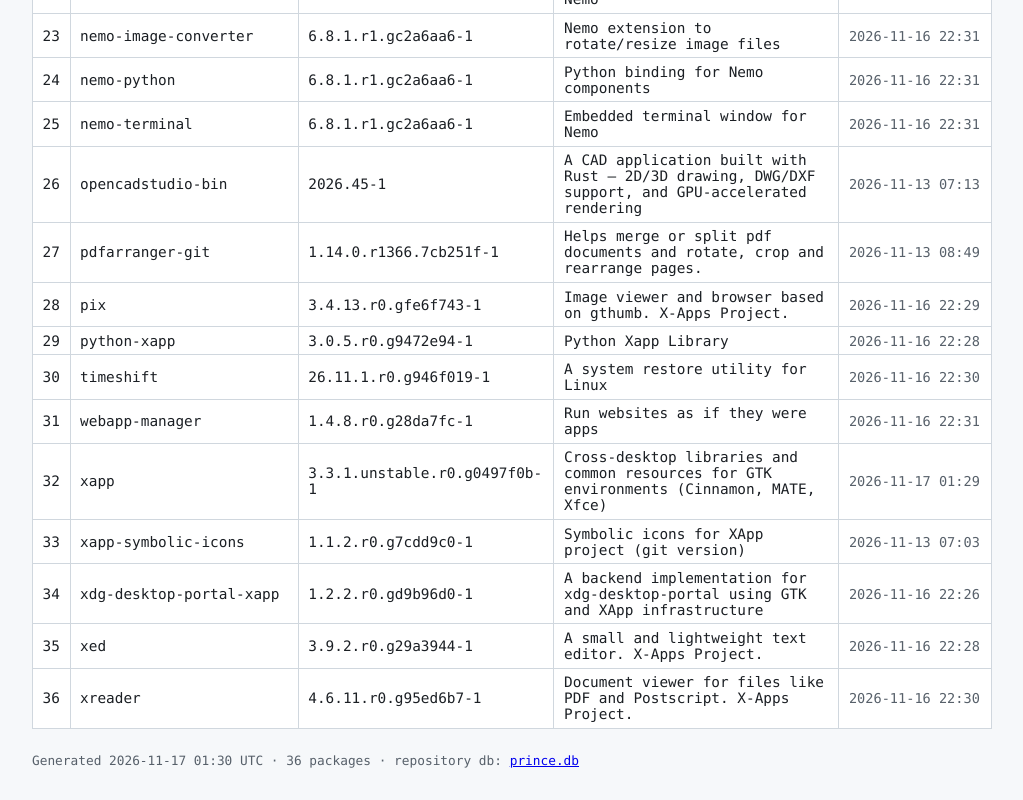
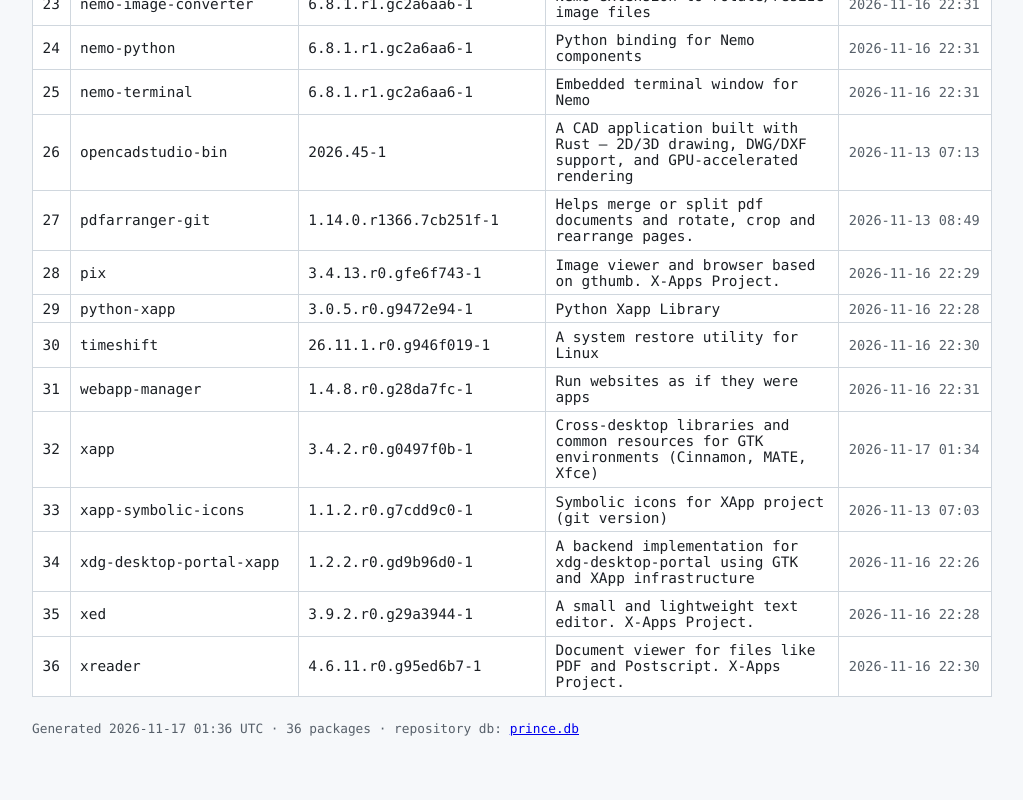
Before and after one commit to princepaul/arch-repo, a plain HTML site: page index.html in a window 1280 px wide. Shown: the part 1432-2232 px from the top of the page, without its empty margins (128-1151 px from the left). After the commit the page ends 2200 px from the top, so only its background shows below. Drawn offline with Linux system fonts and the light colour scheme.

Commit message:
Publish packages [skip ci]

```diff
--- a/index.html
+++ b/index.html
@@ -28,7 +28,7 @@ Server = https://princepaul.github.io/arch-repo/</pre>
 <table id="pkgtable"><thead><tr><th onclick="sortTable(0)">#</th><th onclick="sortTable(1)">Package</th><th onclick="sortTable(2)">Version</th><th>Description</th><th onclick="sortTable(4)">Build Date (UTC)</th></tr></thead><tbody>
 <tr><td data-sort="1">1</td><td data-sort="blueman-git">blueman-git</td><td data-sort="2.4.r152.gec7c9d20-1">2.4.r152.gec7c9d20-1</td><td>A GTK Bluetooth Manager (BlueZ 5) – git</td><td data-sort="1793723779">2026-11-03 16:36</td></tr>
 <tr><td data-sort="2">2</td><td data-sort="bulky">bulky</td><td data-sort="4.4.r0.g7be9bdd-1">4.4.r0.g7be9bdd-1</td><td>Bulk File Renamer</td><td data-sort="1794868141">2026-11-16 22:29</td></tr>
-<tr><td data-sort="3">3</td><td data-sort="cinnamon">cinnamon</td><td data-sort="6.8.1.r0.g88a5f70cd-1">6.8.1.r0.g88a5f70cd-1</td><td>Desktop environment which provides advanced innovative features and a traditional user experience</td><td data-sort="1794867994">2026-11-16 22:26</td></tr>
+<tr><td data-sort="3">3</td><td data-sort="cinnamon">cinnamon</td><td data-sort="6.8.1.r1.gb8d58a7d2-1">6.8.1.r1.gb8d58a7d2-1</td><td>Desktop environment which provides advanced innovative features and a traditional user experience</td><td data-sort="1794879288">2026-11-17 01:34</td></tr>
 <tr><td data-sort="4">4</td><td data-sort="cinnamon-control-center">cinnamon-control-center</td><td data-sort="6.8.0.r0.gec7bef1-1">6.8.0.r0.gec7bef1-1</td><td>The Control Center for Cinnamon</td><td data-sort="1793722564">2026-11-03 16:16</td></tr>
 <tr><td data-sort="5">5</td><td data-sort="cinnamon-desktop">cinnamon-desktop</td><td data-sort="6.8.1.r0.ge8066dc-1">6.8.1.r0.ge8066dc-1</td><td>Library with common API for various Cinnamon modules</td><td data-sort="1794867791">2026-11-16 22:23</td></tr>
 <tr><td data-sort="6">6</td><td data-sort="cinnamon-menus">cinnamon-menus</td><td data-sort="6.8.0.r0.g1ca0305-1">6.8.0.r0.g1ca0305-1</td><td>Cinnamon menu specifications</td><td data-sort="1793722393">2026-11-03 16:13</td></tr>
@@ -57,13 +57,13 @@ Server = https://princepaul.github.io/arch-repo/</pre>
 <tr><td data-sort="29">29</td><td data-sort="python-xapp">python-xapp</td><td data-sort="3.0.5.r0.g9472e94-1">3.0.5.r0.g9472e94-1</td><td>Python Xapp Library</td><td data-sort="1794868113">2026-11-16 22:28</td></tr>
 <tr><td data-sort="30">30</td><td data-sort="timeshift">timeshift</td><td data-sort="26.11.1.r0.g946f019-1">26.11.1.r0.g946f019-1</td><td>A system restore utility for Linux</td><td data-sort="1794868258">2026-11-16 22:30</td></tr>
 <tr><td data-sort="31">31</td><td data-sort="webapp-manager">webapp-manager</td><td data-sort="1.4.8.r0.g28da7fc-1">1.4.8.r0.g28da7fc-1</td><td>Run websites as if they were apps</td><td data-sort="1794868277">2026-11-16 22:31</td></tr>
-<tr><td data-sort="32">32</td><td data-sort="xapp">xapp</td><td data-sort="3.3.1.unstable.r0.g0497f0b-1">3.3.1.unstable.r0.g0497f0b-1</td><td>Cross-desktop libraries and common resources for GTK environments (Cinnamon, MATE, Xfce)</td><td data-sort="1794878965">2026-11-17 01:29</td></tr>
+<tr><td data-sort="32">32</td><td data-sort="xapp">xapp</td><td data-sort="3.4.2.r0.g0497f0b-1">3.4.2.r0.g0497f0b-1</td><td>Cross-desktop libraries and common resources for GTK environments (Cinnamon, MATE, Xfce)</td><td data-sort="1794879258">2026-11-17 01:34</td></tr>
 <tr><td data-sort="33">33</td><td data-sort="xapp-symbolic-icons">xapp-symbolic-icons</td><td data-sort="1.1.2.r0.g7cdd9c0-1">1.1.2.r0.g7cdd9c0-1</td><td>Symbolic icons for XApp project (git version)</td><td data-sort="1794553408">2026-11-13 07:03</td></tr>
 <tr><td data-sort="34">34</td><td data-sort="xdg-desktop-portal-xapp">xdg-desktop-portal-xapp</td><td data-sort="1.2.2.r0.gd9b96d0-1">1.2.2.r0.gd9b96d0-1</td><td>A backend implementation for xdg-desktop-portal using GTK and XApp infrastructure</td><td data-sort="1794867988">2026-11-16 22:26</td></tr>
 <tr><td data-sort="35">35</td><td data-sort="xed">xed</td><td data-sort="3.9.2.r0.g29a3944-1">3.9.2.r0.g29a3944-1</td><td>A small and lightweight text editor. X-Apps Project.</td><td data-sort="1794868116">2026-11-16 22:28</td></tr>
 <tr><td data-sort="36">36</td><td data-sort="xreader">xreader</td><td data-sort="4.6.11.r0.g95ed6b7-1">4.6.11.r0.g95ed6b7-1</td><td>Document viewer for files like PDF and Postscript. X-Apps Project.</td><td data-sort="1794868212">2026-11-16 22:30</td></tr>
 </tbody></table>
-<footer>Generated 2026-11-17 01:30 UTC &middot; 36 packages &middot; repository db: <a href="prince.db">prince.db</a></footer>
+<footer>Generated 2026-11-17 01:36 UTC &middot; 36 packages &middot; repository db: <a href="prince.db">prince.db</a></footer>
 <script>
 var sortDir = {};
 function sortTable(col) {
```
Also changed, not shown: 8 other files.
